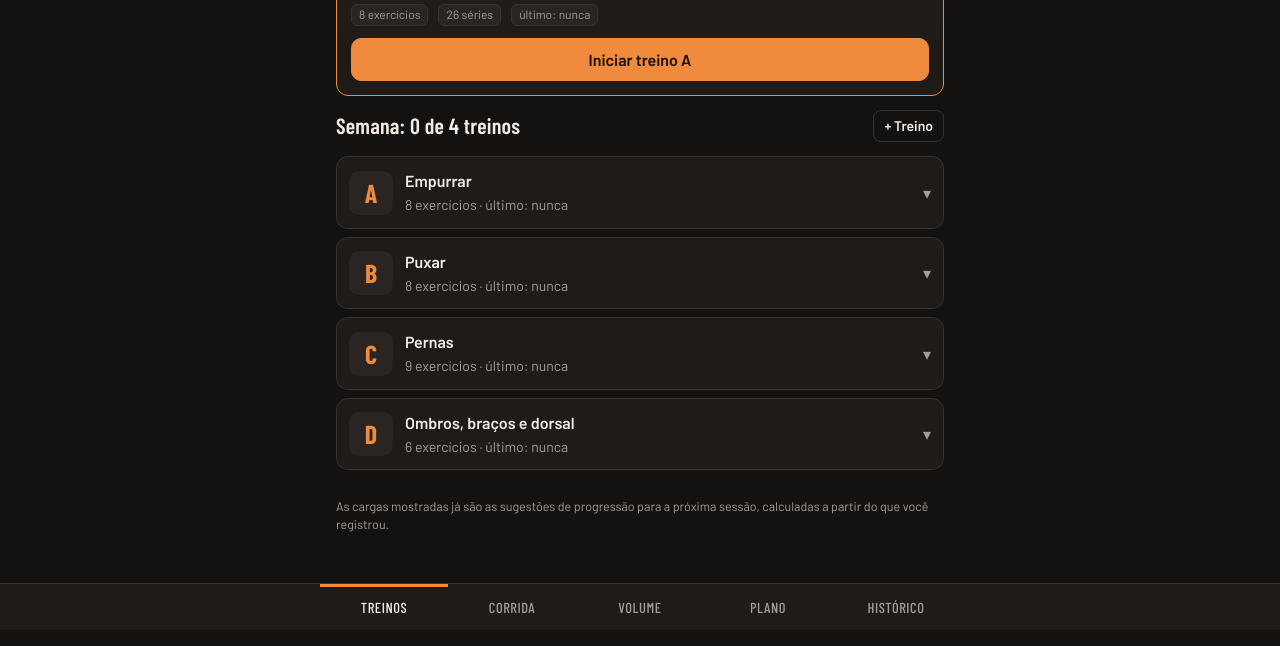
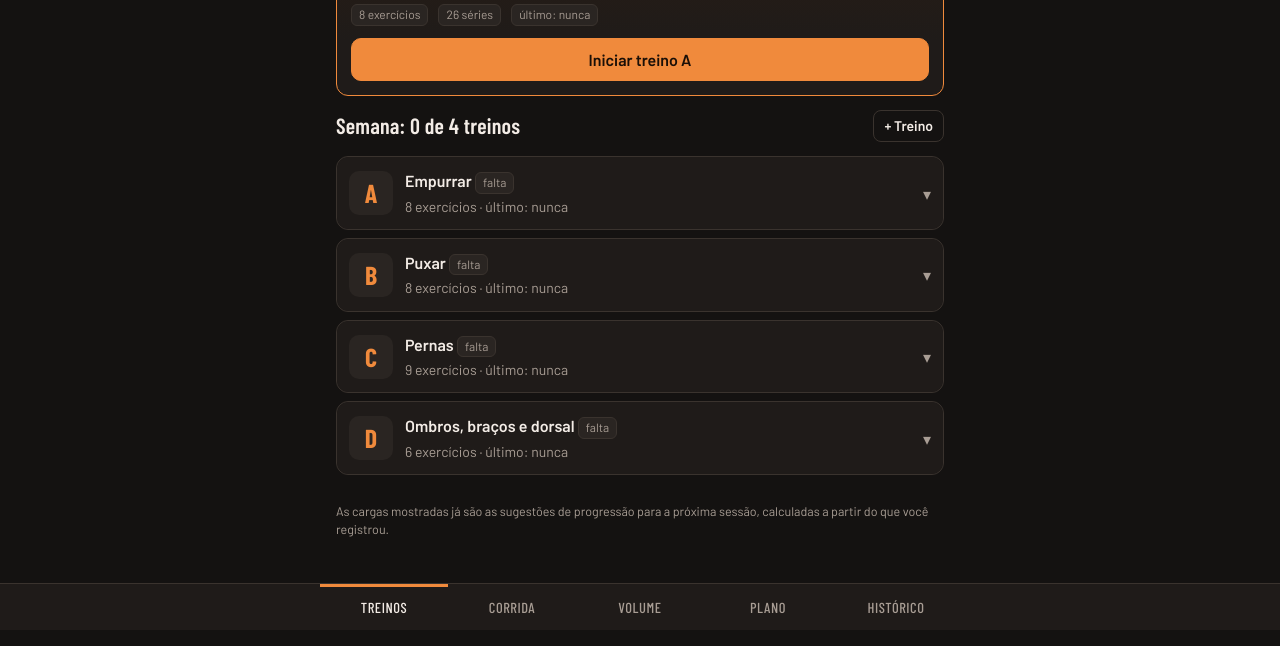
Before and after one commit to jeffchristiansouza-sketch/treino-natural, a plain HTML site: page index.html in a window 1280 px wide. Shown: the part 170-816 px from the top of the page. Drawn offline with nearby package versions, Linux system fonts and the light colour scheme.

Commit message:
Próximo treino sugere o que faltou na semana
A sugestão de musculação passa a ser o primeiro treino da ordem que ainda
não foi feito na semana (segunda a domingo), em vez do seguinte ao último.
Se fizer fora de ordem, o cartão mostra 'Faltou nesta semana' e quais
faltam; cada treino mostra 'feito' ou 'falta'; na segunda, avisa o que
ficou faltando na semana anterior. Na corrida, o cartão usa o mesmo aviso
quando uma corrida da fila foi pulada.

Co-Authored-By: Claude Opus 5.5 <noreply@anthropic.com>
Claude-Session: https://claude.ai/code/session_011xMKDZe3WbNbPbu9PQqYat

```diff
--- a/index.html
+++ b/index.html
@@ -783,7 +783,8 @@ function viewCorrida(){
     <div class="row wrap" style="margin-top:10px"><button class="btn sm" data-act="tafreg">Registrar TAF</button></div></div>`;
   if(next){
     const p=presc(next.k,c),warn=hardWarn(next.k);
-    h+=`<div class="card next"><div class="label">Próxima corrida</div><h2>${esc(RUNK[next.k].n)}</h2>
+    const ni=q.indexOf(next), skipped=q.some((x,i)=>i>ni&&x.done&&!x.extra);
+    h+=`<div class="card next"><div class="label">${skipped?"Faltou nesta semana":"Próxima corrida"}</div><h2>${esc(RUNK[next.k].n)}</h2>
       <p class="small" style="margin:6px 0">${esc(p.sum)}</p>${p.fc?`<p class="tiny muted" style="margin:0 0 6px">FC alvo: ${esc(p.fc)}</p>`:""}
       ${warn?`<div class="sugg stall small">${esc(warn)}</div>`:""}
       <div class="row wrap" style="margin-top:10px"><button class="btn primary" data-act="watch" data-k="${next.k}">Ver para o relógio</button><button class="btn" data-act="runstart" data-k="${next.k}">Roteiro no celular</button><button class="btn" data-act="runlog" data-k="${next.k}">Registrar</button>${next.swap?`<button class="btn ghost sm" data-act="third">Trocar por ${next.k==="cv"?"contínua":"fartlek"} nesta semana</button>`:""}</div></div>`;
@@ -1000,16 +1001,24 @@ function renderHeader(){
   h+=`<span class="pill" title="Dados salvos neste aparelho">Offline</span>`;
   $("#hdrPills").innerHTML=h;
 }
+// Treinos feitos na semana atual (segunda a domingo)
+function weekDone(off){
+  const m=mondayOf(new Date()); m.setDate(m.getDate()-7*(off||0)); const e=new Date(m); e.setDate(e.getDate()+7);
+  return new Set(sessions.filter(s=>{const d=new Date(s.date);return d>=m&&d<e}).map(s=>s.wid));
+}
+// Próximo treino = o primeiro da ordem que ainda falta nesta semana
 function nextWorkout(){
   const ws=program.workouts; if(!ws.length) return null;
-  const last=sessions[0]; if(!last) return ws[0];
-  const i=ws.findIndex(w=>w.id===last.wid);
-  return ws[(i+1)%ws.length]||ws[0];
+  const done=weekDone();
+  return ws.find(w=>!done.has(w.id))||ws[0];
 }
 function lastDone(wid){const s=sessions.find(s=>s.wid===wid);return s?daysAgo(s.date):"nunca"}
 function viewTreinos(){
   const nx=nextWorkout(); const st=program.settings;
-  const weekCount=sessions.filter(s=>Date.now()-new Date(s.date)<7*864e5).length;
+  const done=weekDone(), ws=program.workouts, weekCount=ws.filter(w=>done.has(w.id)).length;
+  const missing=ws.filter(w=>!done.has(w.id)), allDone=!missing.length;
+  const nxIdx=ws.indexOf(nx), outOfOrder=!allDone&&ws.some((w,i)=>i>nxIdx&&done.has(w.id));
+  const lastWeek=weekDone(1), lastMissing=!weekCount&&lastWeek.size?ws.filter(w=>!lastWeek.has(w.id)):[];
   let h=`<section class="view">`;
   {const c=cycle(); if(c.kind==="taf"&&!st.deload) h+=`<div class="card"><div class="label">Semana do TAF</div><p class="small" style="margin:4px 0 10px">Para chegar descansado na prova, vale ativar a semana de deload da musculação.</p><button class="btn sm primary" data-act="deload">Ativar deload</button></div>`;}
   if(live){
@@ -1017,8 +1026,11 @@ function viewTreinos(){
     h+=`<div class="card next"><div class="label">Em andamento</div><h2>Treino ${esc(live.wid)} · ${esc(w?w.name:"")}</h2><div class="row" style="margin-top:10px"><button class="btn primary" data-act="resume">Continuar treino</button></div></div>`;
   }else if(nx){
     const sets=nx.exercises.reduce((a,e)=>a+eff(e),0);
-    h+=`<div class="card next"><div class="label">Próximo treino</div><h2>Treino ${esc(nx.id)} · ${esc(nx.name)}</h2>
+    h+=`<div class="card next"><div class="label">${allDone?"Semana completa · próximo":outOfOrder?"Faltou nesta semana":"Próximo treino"}</div><h2>Treino ${esc(nx.id)} · ${esc(nx.name)}</h2>
       <div class="muted small">${esc(nx.sub||"")}</div>
+      ${outOfOrder?`<p class="small" style="margin:6px 0 0">Você já fez ${(l=>l.length>1?l.slice(0,-1).join(", ")+" e "+l[l.length-1]:l[0])(ws.filter(w=>done.has(w.id)).map(w=>w.id))} nesta semana. ${missing.length>1?`Faltam ${missing.map(w=>w.id).join(" e ")}, nessa ordem.`:`Falta só o ${nx.id}.`}</p>`:""}
+      ${allDone?`<p class="small" style="margin:6px 0 0">Os 4 treinos desta semana estão feitos. A próxima semana começa na segunda.</p>`:""}
+      ${lastMissing.length?`<p class="small muted" style="margin:6px 0 0">Semana passada ficou faltando: ${lastMissing.map(w=>"Treino "+w.id).join(", ")}. A semana nova começa do A.</p>`:""}
       <div class="row wrap small" style="margin:8px 0 12px"><span class="chip">${nx.exercises.length} exercícios</span><span class="chip">${sets} séries</span><span class="chip">último: ${lastDone(nx.id)}</span>${st.deload?'<span class="chip acc">semana de deload</span>':""}</div>
       <button class="btn primary block" data-act="start" data-w="${esc(nx.id)}">Iniciar treino ${esc(nx.id)}</button></div>`;
   }
@@ -1026,7 +1038,7 @@ function viewTreinos(){
   for(const w of program.workouts){
     h+=`<details class="card" style="padding:0"><summary class="wk-item" style="border:0">
       <span class="letter">${esc(w.id)}</span>
-      <span><strong>${esc(w.name)}</strong><br><span class="muted small">${w.exercises.length} exercícios · último: ${lastDone(w.id)}</span></span>
+      <span><strong>${esc(w.name)}</strong> ${done.has(w.id)?'<span class="chip" style="color:var(--good);border-color:var(--good)">✓ feito</span>':'<span class="chip">falta</span>'}<br><span class="muted small">${w.exercises.length} exercícios · último: ${lastDone(w.id)}</span></span>
       <span class="muted" aria-hidden="true">▾</span></summary>
       <div style="padding:0 14px 14px"><ul class="exlist">`;
     for(const ex of w.exercises){
--- a/sw.js
+++ b/sw.js
@@ -1,4 +1,4 @@
-const CACHE = "treino-natural-v11";
+const CACHE = "treino-natural-v12";
 const CORE = ["./", "./index.html", "./manifest.webmanifest", "./icon-192.png", "./icon-512.png", "./apple-touch-icon.png",
   "./img/abd-decl-0.jpg",
   "./img/abd-decl-1.jpg",
```
